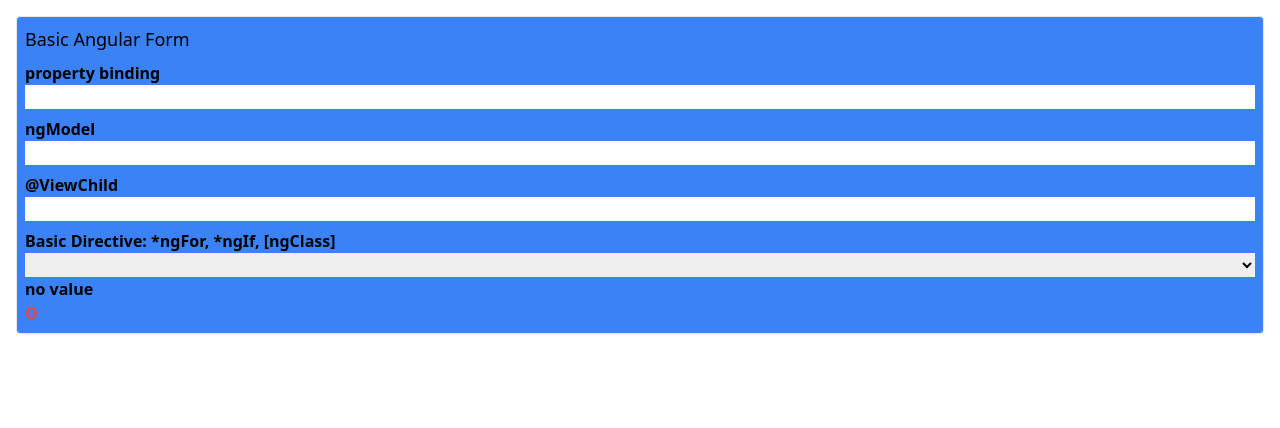
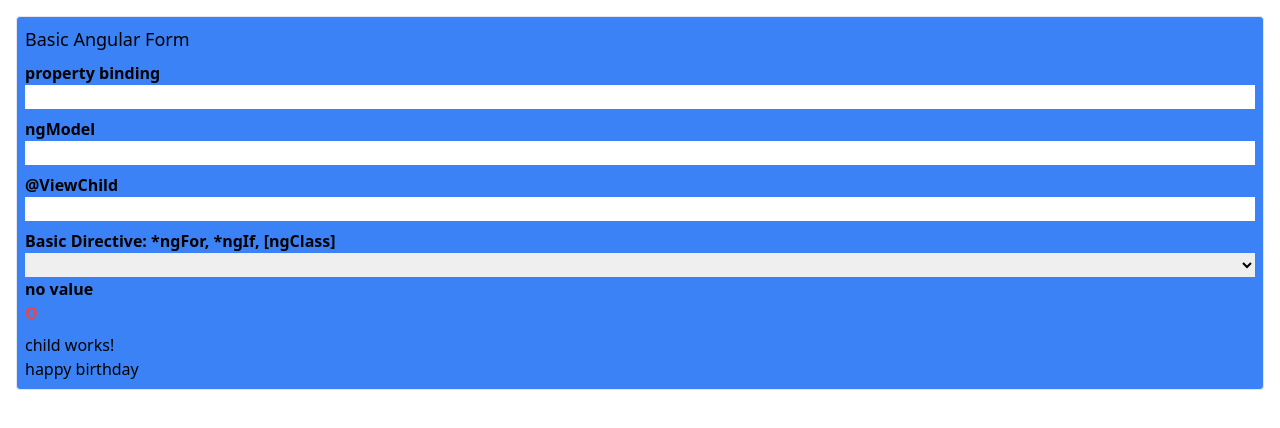
Before and after one commit to wichaisw/TEACHING-MATERIAL_basic-angular-1, an Angular app: page / in a window 1280 px wide. Shown: the top 428 px of the page. Built offline with nearby package versions, Linux system fonts and the light colour scheme.

Commit message:
add @input & implement OnChanges examples

```diff
--- a/src/app/app.component.html
+++ b/src/app/app.component.html
@@ -45,4 +45,7 @@
     </span>
   </div>
 
+  <!-- @Input -->
+  <app-child [parentMessage]='content5'></app-child>
+
 </div>
--- a/src/app/app.component.ts
+++ b/src/app/app.component.ts
@@ -1,4 +1,4 @@
-import { Component, ElementRef, ViewChild } from '@angular/core';
+import { Component, ElementRef, OnChanges, OnInit, SimpleChanges, ViewChild } from '@angular/core';
 
 interface ContentOptions {
   name: string;
@@ -9,13 +9,14 @@ interface ContentOptions {
   selector: 'app-root',
   templateUrl: './app.component.html',
 })
-export class AppComponent {
+export class AppComponent implements OnInit {
   title: string = 'Basic Angular Form';
   content1: any = '';
   content2: any = '';
   content3: string = '';
   @ViewChild('content3Input') content3Input: ElementRef = new ElementRef<string>('');
   content4: number | null = null;
+  content5: string = 'happy birthday'
 
   contentOptions: ContentOptions[] = [
     {name: 'test1', value: 1},
@@ -23,6 +24,9 @@ export class AppComponent {
     {name: 'test3', value: 3},
   ]
 
+  ngOnInit() {
+    console.info("init!")
+  }
 
   onContentChange(event: Event) {
     this.content1 = (<HTMLInputElement>event.target).value;
--- a/src/app/app.module.ts
+++ b/src/app/app.module.ts
@@ -4,9 +4,11 @@ import { BrowserModule } from '@angular/platform-browser';
 import { AppRoutingModule } from './app-routing.module';
 import { AppComponent } from './app.component';
 import { FormsModule } from '@angular/forms';
+import { ChildComponent } from './child/child.component';
 @NgModule({
   declarations: [
-    AppComponent
+    AppComponent,
+    ChildComponent
   ],
   imports: [
     BrowserModule,
--- /dev/null
+++ b/src/app/child/child.component.html
@@ -0,0 +1,4 @@
+<div>
+  <p>child works!</p>
+  <span>{{parentMessage}}</span>
+</div>
--- /dev/null
+++ b/src/app/child/child.component.ts
@@ -0,0 +1,21 @@
+import { Component, Input, OnChanges, OnInit, SimpleChanges } from '@angular/core';
+
+@Component({
+  selector: 'app-child',
+  templateUrl: './child.component.html',
+  styles: [
+  ]
+})
+export class ChildComponent implements OnInit, OnChanges {
+  @Input('parentMessage') parentMessage: string = '';
+
+  constructor() { }
+
+  ngOnInit(): void {
+  }
+
+  ngOnChanges(changes: SimpleChanges) {
+
+  }
+
+}
```
